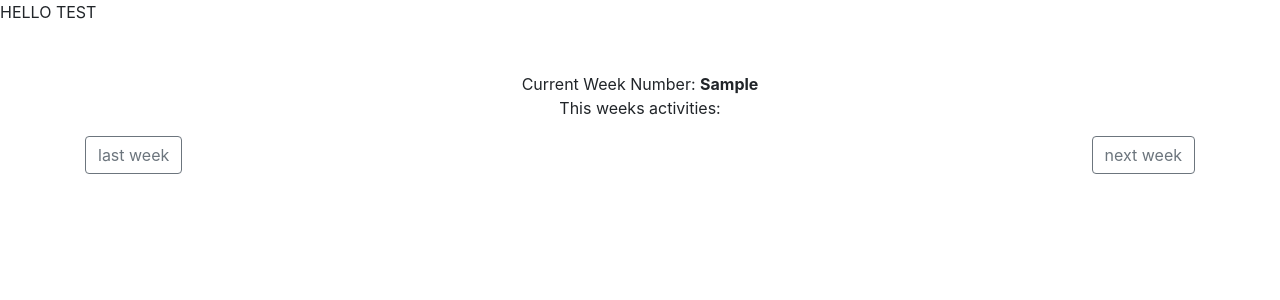
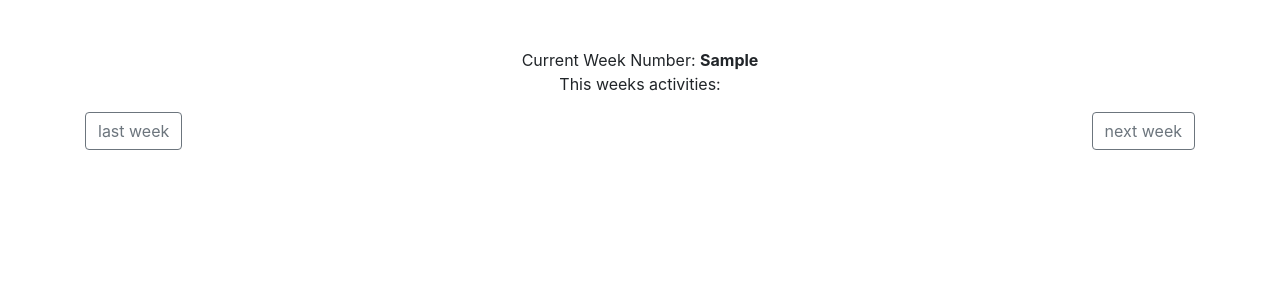
Before and after one commit to lakshaysethi/django-kids-activity-management-system, a Django app: template templates/home.html in a window 1280 px wide. Shown: the top 300 px of the page. Run offline with Django 3.2, Linux system fonts and the light colour scheme; the template is opened without the code that fills it: most values are stand-ins (such as "Sample title", 1, 10 or a date in 2020); parts of the project's set-up code (start-up, migrations or seed data) failed here and were passed over; some libraries are stand-ins or nearby versions.

Commit message:
Update base.html

```diff
--- a/templates/base.html
+++ b/templates/base.html
@@ -38,7 +38,6 @@ background-repeat: no-repeat;
 {% endif %}
 
 
-HELLO TEST
 {% if messages %}
     <div class="messages mt-1">
         {% for message in messages %}
```
